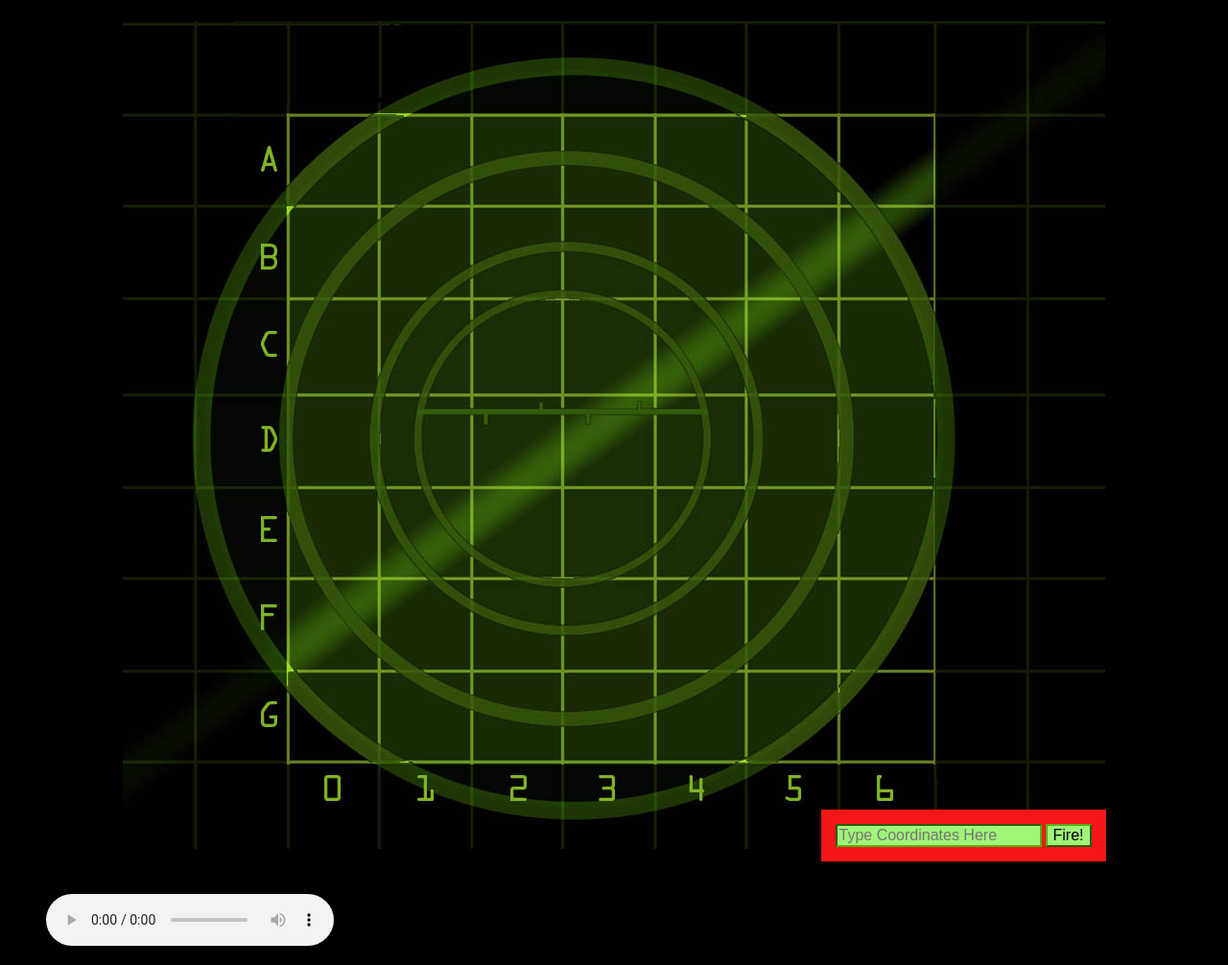
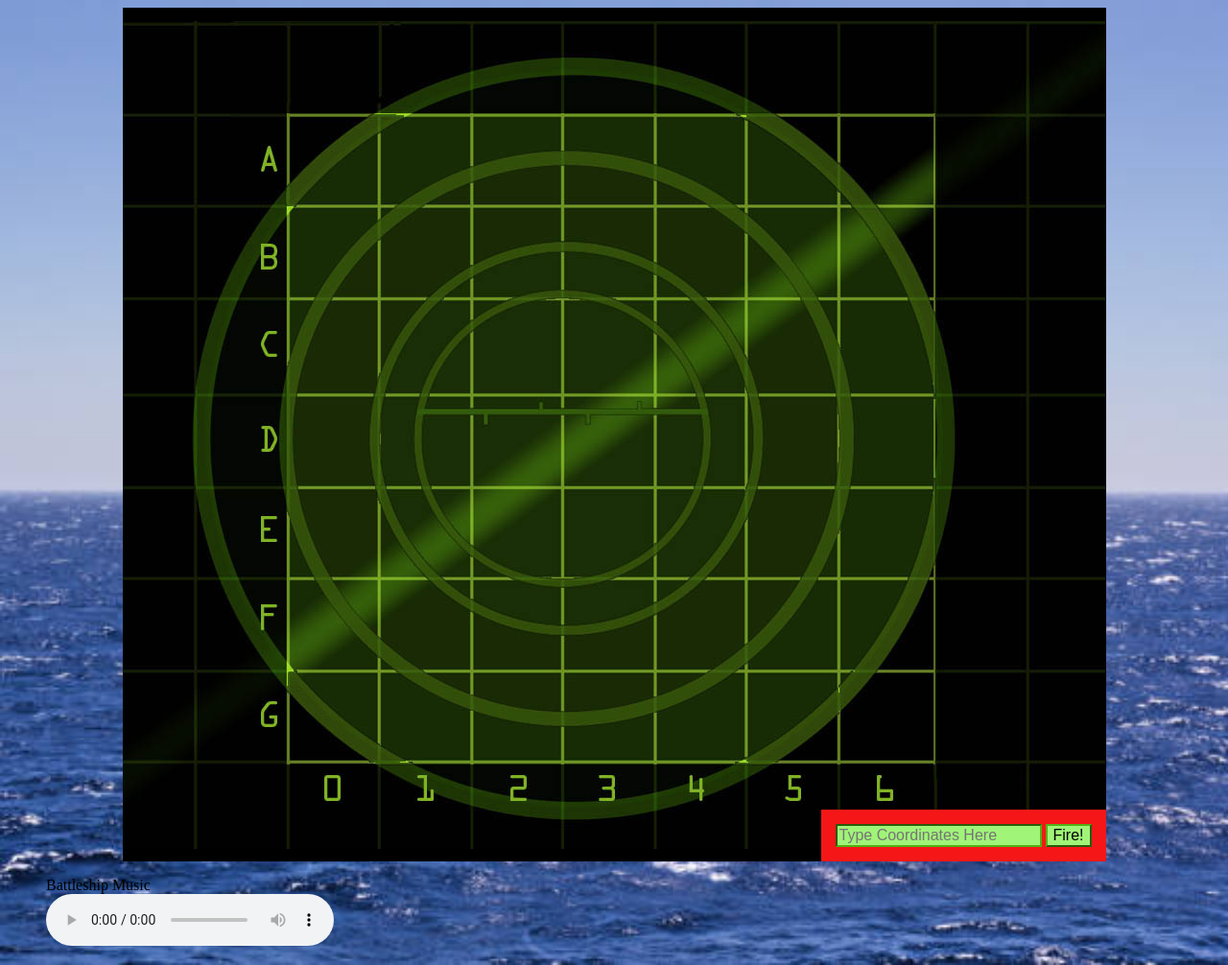
Before and after one commit to ashleybeal86-nc/Ashleys-Webgame-SASS-Update, a plain HTML site: page index.html in a window 1280 px wide. Shown: the whole page at 96% size. Drawn offline with Linux system fonts and the light colour scheme.

Commit message:
changed main background image

```diff
--- a/SCSS/style.scss
+++ b/SCSS/style.scss
@@ -7,8 +7,11 @@ $background-color_3: rgb(160, 244, 120);
 $border-color_1: rgb(83, 175, 19);
 
 body {
-	background-color: $background-color_1;
+    background-image: url("/images/oceanpic.jpg");
+    background-repeat: repeat;
+    background-size: cover;
 }
+
 
 div#gameboard {
 	position: relative;
--- a/index.html
+++ b/index.html
@@ -43,7 +43,7 @@
             <td id="31"></td>
             <td id="32"></td>
             <td id="33"></td>
-            <id id="34"></id>
+            <td id="34"></td>
             <td id="35"></td>
             <td id="36"></td>
           </tr>
```
Also changed, not shown: CSS/style.css, images/oceanpic.jpg (added), 1 other file.
